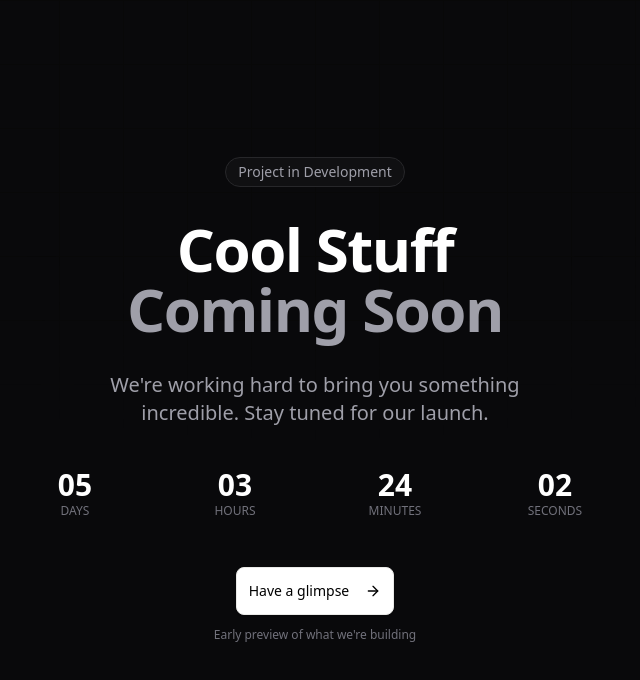
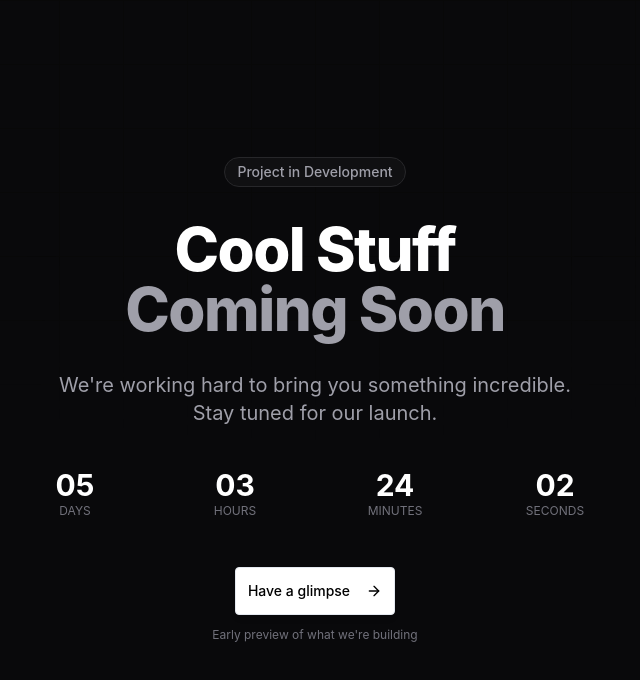
Before and after one commit to team-hsi/Unified-Project-Management, a Next.js app in the folder web/: page / in a window 1280 px wide. Shown: the top 680 px of the page, without its empty margins (325-965 px from the left). Built offline with nearby package versions, Linux system fonts and the light colour scheme; no server answers.

Commit message:
chore: theme

```diff
--- a/web/app/globals.css
+++ b/web/app/globals.css
@@ -3,129 +3,163 @@
 @plugin "tailwindcss-animate";
 
 @custom-variant dark (&:is(.dark *));
+:root {
+  --background: oklch(1 0 0);
+  --foreground: oklch(0.27 0 0);
+  --card: oklch(1 0 0);
+  --card-foreground: oklch(0.27 0 0);
+  --popover: oklch(1 0 0);
+  --popover-foreground: oklch(0.27 0 0);
+  --primary: oklch(0.77 0.16 70.08);
+  --primary-foreground: oklch(0 0 0);
+  --secondary: oklch(0.97 0 264.54);
+  --secondary-foreground: oklch(0.45 0.03 256.8);
+  --muted: oklch(0.98 0 247.84);
+  --muted-foreground: oklch(0.55 0.02 264.36);
+  --accent: oklch(0.99 0.02 95.28);
+  --accent-foreground: oklch(0.47 0.12 46.2);
+  --destructive: oklch(0.64 0.21 25.33);
+  --destructive-foreground: oklch(1 0 0);
+  --border: oklch(0.93 0.01 264.53);
+  --input: oklch(0.93 0.01 264.53);
+  --ring: oklch(0.77 0.16 70.08);
+  --chart-1: oklch(0.77 0.16 70.08);
+  --chart-2: oklch(0.67 0.16 58.32);
+  --chart-3: oklch(0.56 0.15 49);
+  --chart-4: oklch(0.47 0.12 46.2);
+  --chart-5: oklch(0.41 0.11 45.9);
+  --sidebar: oklch(0.98 0 247.84);
+  --sidebar-foreground: oklch(0.27 0 0);
+  --sidebar-primary: oklch(0.77 0.16 70.08);
+  --sidebar-primary-foreground: oklch(1 0 0);
+  --sidebar-accent: oklch(0.99 0.02 95.28);
+  --sidebar-accent-foreground: oklch(0.47 0.12 46.2);
+  --sidebar-border: oklch(0.93 0.01 264.53);
+  --sidebar-ring: oklch(0.77 0.16 70.08);
+  --font-sans: Inter, sans-serif;
+  --font-serif: Source Serif 4, serif;
+  --font-mono: JetBrains Mono, monospace;
+  --radius: 0.375rem;
+  --shadow-2xs: 0px 4px 8px -1px hsl(0 0% 0% / 0.05);
+  --shadow-xs: 0px 4px 8px -1px hsl(0 0% 0% / 0.05);
+  --shadow-sm: 0px 4px 8px -1px hsl(0 0% 0% / 0.1),
+    0px 1px 2px -2px hsl(0 0% 0% / 0.1);
+  --shadow: 0px 4px 8px -1px hsl(0 0% 0% / 0.1),
+    0px 1px 2px -2px hsl(0 0% 0% / 0.1);
+  --shadow-md: 0px 4px 8px -1px hsl(0 0% 0% / 0.1),
+    0px 2px 4px -2px hsl(0 0% 0% / 0.1);
+  --shadow-lg: 0px 4px 8px -1px hsl(0 0% 0% / 0.1),
+    0px 4px 6px -2px hsl(0 0% 0% / 0.1);
+  --shadow-xl: 0px 4px 8px -1px hsl(0 0% 0% / 0.1),
+    0px 8px 10px -2px hsl(0 0% 0% / 0.1);
+  --shadow-2xl: 0px 4px 8px -1px hsl(0 0% 0% / 0.25);
+}
+
+.dark {
+  --background: oklch(0.2 0 0);
+  --foreground: oklch(0.92 0 0);
+  --card: oklch(0.27 0 0);
+  --card-foreground: oklch(0.92 0 0);
+  --popover: oklch(0.27 0 0);
+  --popover-foreground: oklch(0.92 0 0);
+  --primary: oklch(0.77 0.16 70.08);
+  --primary-foreground: oklch(0 0 0);
+  --secondary: oklch(0.27 0 0);
+  --secondary-foreground: oklch(0.92 0 0);
+  --muted: oklch(0.27 0 0);
+  --muted-foreground: oklch(0.72 0 0);
+  --accent: oklch(0.47 0.12 46.2);
+  --accent-foreground: oklch(0.92 0.12 95.75);
+  --destructive: oklch(0.64 0.21 25.33);
+  --destructive-foreground: oklch(1 0 0);
+  --border: oklch(0.37 0 0);
+  --input: oklch(0.37 0 0);
+  --ring: oklch(0.77 0.16 70.08);
+  --chart-1: oklch(0.84 0.16 84.43);
+  --chart-2: oklch(0.67 0.16 58.32);
+  --chart-3: oklch(0.47 0.12 46.2);
+  --chart-4: oklch(0.56 0.15 49);
+  --chart-5: oklch(0.47 0.12 46.2);
+  --sidebar: oklch(0.17 0 0);
+  --sidebar-foreground: oklch(0.92 0 0);
+  --sidebar-primary: oklch(0.77 0.16 70.08);
+  --sidebar-primary-foreground: oklch(1 0 0);
+  --sidebar-accent: oklch(0.47 0.12 46.2);
+  --sidebar-accent-foreground: oklch(0.92 0.12 95.75);
+  --sidebar-border: oklch(0.37 0 0);
+  --sidebar-ring: oklch(0.77 0.16 70.08);
+  --font-sans: Inter, sans-serif;
+  --font-serif: Source Serif 4, serif;
+  --font-mono: JetBrains Mono, monospace;
+  --radius: 0.375rem;
+  --shadow-2xs: 0px 4px 8px -1px hsl(0 0% 0% / 0.05);
+  --shadow-xs: 0px 4px 8px -1px hsl(0 0% 0% / 0.05);
+  --shadow-sm: 0px 4px 8px -1px hsl(0 0% 0% / 0.1),
+    0px 1px 2px -2px hsl(0 0% 0% / 0.1);
+  --shadow: 0px 4px 8px -1px hsl(0 0% 0% / 0.1),
+    0px 1px 2px -2px hsl(0 0% 0% / 0.1);
+  --shadow-md: 0px 4px 8px -1px hsl(0 0% 0% / 0.1),
+    0px 2px 4px -2px hsl(0 0% 0% / 0.1);
+  --shadow-lg: 0px 4px 8px -1px hsl(0 0% 0% / 0.1),
+    0px 4px 6px -2px hsl(0 0% 0% / 0.1);
+  --shadow-xl: 0px 4px 8px -1px hsl(0 0% 0% / 0.1),
+    0px 8px 10px -2px hsl(0 0% 0% / 0.1);
+  --shadow-2xl: 0px 4px 8px -1px hsl(0 0% 0% / 0.25);
+}
 
 @theme inline {
   --color-background: var(--background);
   --color-foreground: var(--foreground);
-  --font-sans: var(--font-geist-sans);
-  --font-mono: var(--font-geist-mono);
+  --color-card: var(--card);
+  --color-card-foreground: var(--card-foreground);
+  --color-popover: var(--popover);
+  --color-popover-foreground: var(--popover-foreground);
+  --color-primary: var(--primary);
+  --color-primary-foreground: var(--primary-foreground);
+  --color-secondary: var(--secondary);
+  --color-secondary-foreground: var(--secondary-foreground);
+  --color-muted: var(--muted);
+  --color-muted-foreground: var(--muted-foreground);
+  --color-accent: var(--accent);
+  --color-accent-foreground: var(--accent-foreground);
+  --color-destructive: var(--destructive);
+  --color-destructive-foreground: var(--destructive-foreground);
+  --color-border: var(--border);
+  --color-input: var(--input);
+  --color-ring: var(--ring);
+  --color-chart-1: var(--chart-1);
+  --color-chart-2: var(--chart-2);
+  --color-chart-3: var(--chart-3);
+  --color-chart-4: var(--chart-4);
+  --color-chart-5: var(--chart-5);
+  --color-sidebar: var(--sidebar);
+  --color-sidebar-foreground: var(--sidebar-foreground);
+  --color-sidebar-primary: var(--sidebar-primary);
+  --color-sidebar-primary-foreground: var(--sidebar-primary-foreground);
+  --color-sidebar-accent: var(--sidebar-accent);
+  --color-sidebar-accent-foreground: var(--sidebar-accent-foreground);
+  --color-sidebar-border: var(--sidebar-border);
   --color-sidebar-ring: var(--sidebar-ring);
-  --color-sidebar-border: var(--sidebar-border);
-  --color-sidebar-accent-foreground: var(--sidebar-accent-foreground);
-  --color-sidebar-accent: var(--sidebar-accent);
-  --color-sidebar-primary-foreground: var(--sidebar-primary-foreground);
-  --color-sidebar-primary: var(--sidebar-primary);
-  --color-sidebar-foreground: var(--sidebar-foreground);
-  --color-sidebar: var(--sidebar);
-  --color-chart-5: var(--chart-5);
-  --color-chart-4: var(--chart-4);
-  --color-chart-3: var(--chart-3);
-  --color-chart-2: var(--chart-2);
-  --color-chart-1: var(--chart-1);
-  --color-ring: var(--ring);
-  --color-input: var(--input);
-  --color-border: var(--border);
-  --color-destructive-foreground: var(--destructive-foreground);
-  --color-destructive: var(--destructive);
-  --color-accent-foreground: var(--accent-foreground);
-  --color-accent: var(--accent);
-  --color-muted-foreground: var(--muted-foreground);
-  --color-muted: var(--muted);
-  --color-secondary-foreground: var(--secondary-foreground);
-  --color-secondary: var(--secondary);
-  --color-primary-foreground: var(--primary-foreground);
-  --color-primary: var(--primary);
-  --color-popover-foreground: var(--popover-foreground);
-  --color-popover: var(--popover);
-  --color-card-foreground: var(--card-foreground);
-  --color-card: var(--card);
+
+  --font-sans: var(--font-sans);
+  --font-mono: var(--font-mono);
+  --font-serif: var(--font-serif);
+
   --radius-sm: calc(var(--radius) - 4px);
   --radius-md: calc(var(--radius) - 2px);
   --radius-lg: var(--radius);
   --radius-xl: calc(var(--radius) + 4px);
+
+  --shadow-2xs: var(--shadow-2xs);
+  --shadow-xs: var(--shadow-xs);
+  --shadow-sm: var(--shadow-sm);
+  --shadow: var(--shadow);
+  --shadow-md: var(--shadow-md);
+  --shadow-lg: var(--shadow-lg);
+  --shadow-xl: var(--shadow-xl);
+  --shadow-2xl: var(--shadow-2xl);
 }
-
-:root {
-  --background: oklch(1 0 0);
-  --foreground: oklch(0.33 0.01 91.58);
-  --card: oklch(1 0 0);
-  --card-foreground: var(--foreground);
-  --popover: var(--background);
-  --popover-foreground: var(--foreground);
-  --primary: var(--foreground);
-  --primary-foreground: var(--background);
-  --secondary: oklch(0.97 0 0);
-  --secondary-foreground: oklch(32.89% 0.0107 91.66 / 65.1%);
-  --muted: oklch(0.97 0 0);
-  --muted-foreground: oklch(32.89% 0.0107 91.66 / 50.2%);
-  --accent: oklch(0.96 0 0);
-  --accent-foreground: var(--foreground);
-  --destructive: oklch(0.577 0.245 27.325);
-  --destructive-foreground: oklch(0.577 0.245 27.325);
-  --border: oklch(93.35% 0.0027 106.45);
-  --input: oklch(0.922 0 0);
-  --ring: #2383e291;
-
-  --chart-1: oklch(0.646 0.222 41.116);
-  --chart-2: oklch(0.6 0.118 184.704);
-  --chart-3: oklch(0.398 0.07 227.392);
-  --chart-4: oklch(0.828 0.189 84.429);
-  --chart-5: oklch(0.769 0.188 70.08);
-  --radius: 0.625rem;
-
-  --sidebar: oklch(97.89% 0.0013 106.42);
-  --sidebar-foreground: oklch(47.84% 0 0);
-  --sidebar-primary: oklch(0.208 0.042 265.755);
-  --sidebar-primary-foreground: oklch(0.984 0.003 247.858);
-  --sidebar-accent: oklch(0% 0 0 / 3%);
-  --sidebar-accent-foreground: oklch(0.22 0.01 0);
-  --sidebar-border: oklch(0.922 0 0);
-  --sidebar-ring: #2383e291;
-  --toploader: oklch(0.608 0 0);
-
-  --not-started: oklch(0.98 0 0);
-  --in-progress: oklch(56.56% 0.0989 237.42 / 7.84%);
-  --completed: oklch(0.98 0 0);
-}
-
-.dark {
-  --background: oklch(21.34% 0 0);
-  --foreground: oklch(100% 0 0 / 81%);
-  --card: oklch(26.45% 0 0);
-  --card-foreground: var(--foreground);
-  --popover: oklch(26.45% 0 0);
-  --popover-foreground: var(--foreground);
-  --primary: var(--foreground);
-  --primary-foreground: var(--background);
-  --secondary: oklch(0.269 0 0);
-  --secondary-foreground: oklch(100% 0 0 / 44.31%);
-  --muted: oklch(0.269 0 0);
-  --muted-foreground: oklch(100% 0 0 / 28.24%);
-  --accent: oklch(39.31% 0 0);
-  --accent-foreground: oklch(0.985 0 0);
-  --destructive: oklch(0.396 0.141 25.723);
-  --destructive-foreground: oklch(0.637 0.237 25.331);
-  --border: oklch(30.52% 0 0);
-  --input: oklch(0.269 0 0);
-  --ring: #2383e291;
-
-  --chart-1: oklch(0.488 0.243 264.376);
-  --chart-2: oklch(0.696 0.17 162.48);
-  --chart-3: oklch(0.769 0.188 70.08);
-  --chart-4: oklch(0.627 0.265 303.9);
-  --chart-5: oklch(0.645 0.246 16.439);
-
-  --sidebar: oklch(24.35% 0 0);
-  --sidebar-foreground: oklch(68.95% 0 0);
-  --sidebar-primary: oklch(60.58% 0.1674 252.7);
-  --sidebar-primary-foreground: oklch(100% 0 0);
-  --sidebar-accent: oklch(29.31% 0 0);
-  --sidebar-accent-foreground: oklch(90.97% 0 0);
-  --sidebar-border: var(--border);
-  --sidebar-ring: #2383e291;
-  --toploader: oklch(79.41% 0.0409 240.15);
-
-  /*
+/*
   ✅--background
   ✅--foreground
   --card
@@ -154,7 +188,6 @@
   --sidebar-border
   ✅--sidebar-ring
   */
-}
 
 @layer base {
   * {
```
